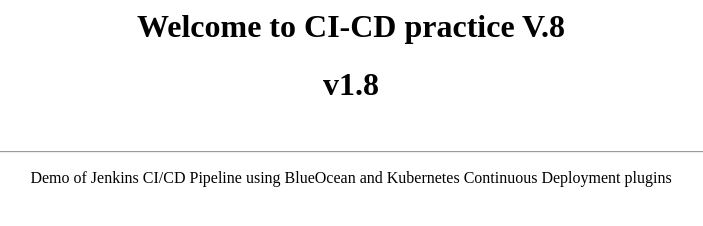
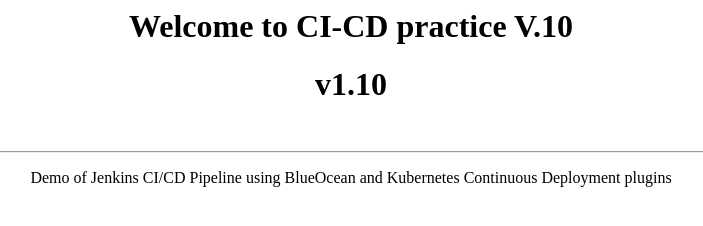
Before and after one commit to Mohit-Verma-1688/CI-CD, a plain HTML site: page index.html in a window 1280 px wide. Shown: the whole page, without its empty margins (289-992 px from the left). Drawn offline with Linux system fonts and the light colour scheme.

Commit message:
new changes test

```diff
--- a/index.html
+++ b/index.html
@@ -1,6 +1,6 @@
 <center>
-	<h1>Welcome to CI-CD practice V.8</h1>
-	<h1>v1.8</h1>
+	<h1>Welcome to CI-CD practice V.10</h1>
+	<h1>v1.10</h1>
 	<br><hr>
 	<p>Demo of Jenkins CI/CD Pipeline using BlueOcean and Kubernetes Continuous Deployment plugins</p>
 
```
